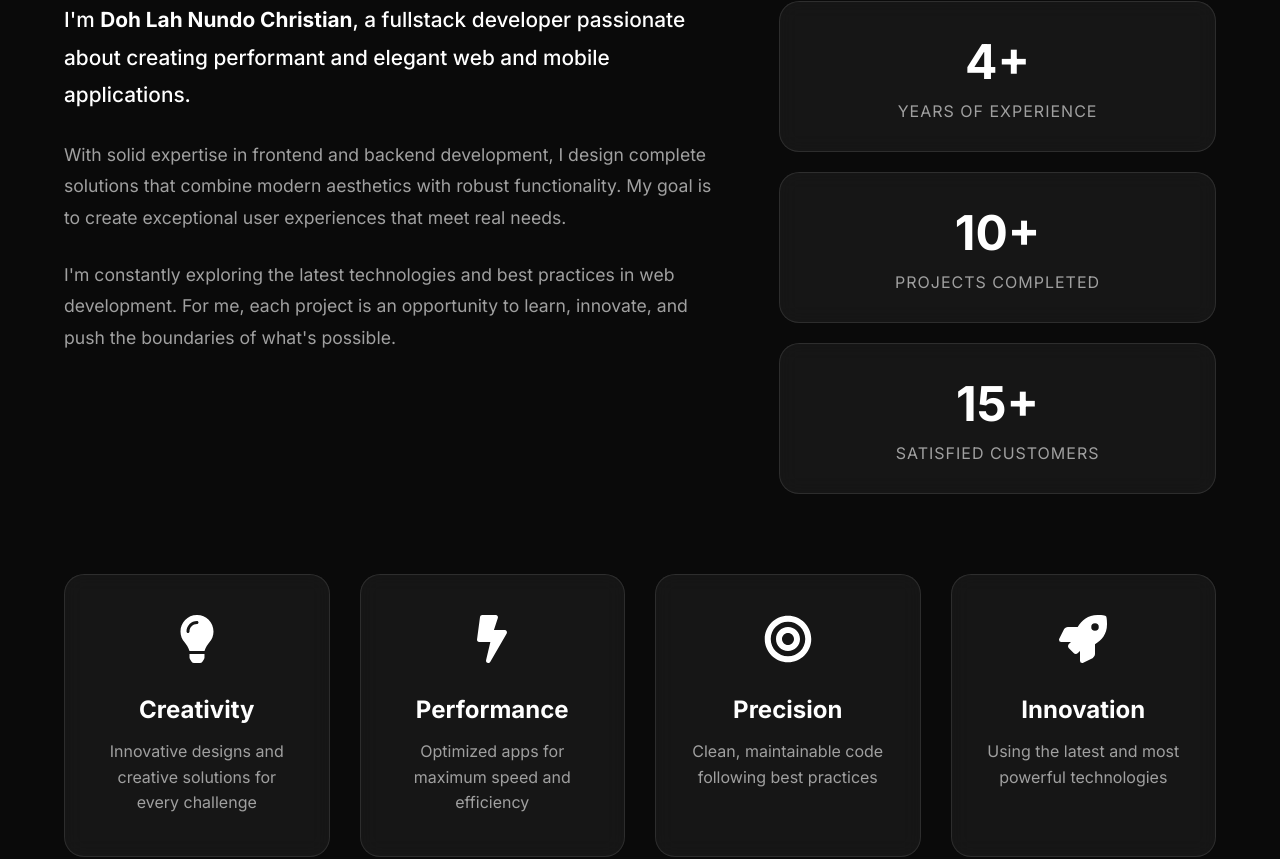
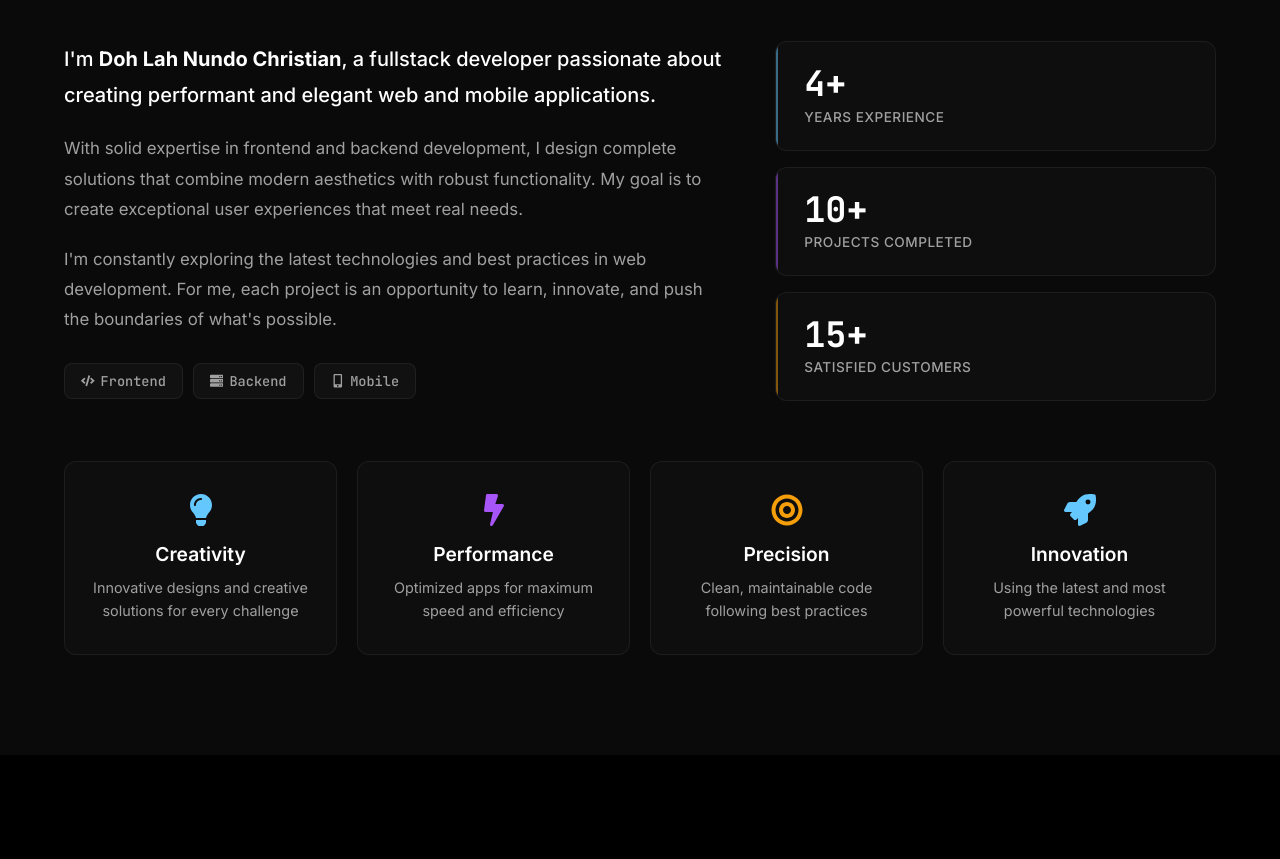
Before and after one commit to christiandoh/portfolio, a React (Create React App) app: page / in a window 1280 px wide. Shown: the part 1019-1878 px from the top of the page. Built offline with nearby package versions, Linux system fonts and the light colour scheme; the HTML template or start-up script is replaced by a standard one.

Commit message:
feat: redesign about section with tech-company style

```diff
--- a/src/components/About.css
+++ b/src/components/About.css
@@ -8,28 +8,33 @@
   margin: 0 auto;
 }
 
+.about-header {
+  text-align: center;
+  margin-bottom: 40px;
+}
+
 .about-content {
   display: grid;
   grid-template-columns: 1.5fr 1fr;
-  gap: 60px;
-  margin-bottom: 80px;
+  gap: 50px;
+  margin-bottom: 60px;
   align-items: start;
 }
 
 .about-text {
   display: flex;
   flex-direction: column;
-  gap: 25px;
+  gap: 20px;
 }
 
 .about-text p {
-  font-size: 1.1rem;
+  font-size: 1.05rem;
   line-height: 1.8;
   color: var(--text-secondary);
 }
 
 .about-intro {
-  font-size: 1.3rem !important;
+  font-size: 1.25rem !important;
   color: var(--text-primary) !important;
   font-weight: 500;
 }
@@ -39,67 +44,120 @@
   font-weight: 700;
 }
 
+.tech-pills {
+  display: flex;
+  gap: 10px;
+  flex-wrap: wrap;
+  margin-top: 8px;
+}
+
+.tech-pill {
+  display: inline-flex;
+  align-items: center;
+  gap: 6px;
+  padding: 8px 16px;
+  background: rgba(255, 255, 255, 0.03);
+  border: 1px solid rgba(255, 255, 255, 0.06);
+  border-radius: 8px;
+  font-size: 0.85rem;
+  font-weight: 500;
+  color: var(--text-secondary);
+  font-family: var(--font-mono);
+  transition: border-color 0.2s ease, color 0.2s ease, background 0.2s ease;
+}
+
+.tech-pill:hover {
+  border-color: rgba(255, 255, 255, 0.12);
+  color: var(--text-primary);
+  background: rgba(255, 255, 255, 0.05);
+}
+
+/* Stats */
 .about-stats {
   display: flex;
   flex-direction: column;
+  gap: 16px;
+}
+
+.stat-card {
+  position: relative;
+  padding: 24px 28px;
+  background: rgba(255, 255, 255, 0.02);
+  border: 1px solid rgba(255, 255, 255, 0.06);
+  border-radius: 12px;
+  overflow: hidden;
+  transition: border-color 0.25s ease;
+}
+
+.stat-card:hover {
+  border-color: rgba(255, 255, 255, 0.12);
+}
+
+.stat-bar {
+  position: absolute;
+  left: 0;
+  top: 0;
+  bottom: 0;
+  width: 2px;
+  opacity: 0.5;
+}
+
+.stat-value {
+  display: block;
+  font-size: 2.2rem;
+  font-weight: 700;
+  color: var(--text-primary);
+  margin-bottom: 4px;
+  font-family: var(--font-mono);
+  line-height: 1;
+}
+
+.stat-label {
+  font-size: 0.85rem;
+  color: var(--text-secondary);
+  text-transform: uppercase;
+  letter-spacing: 0.5px;
+  font-weight: 500;
+}
+
+/* Features */
+.about-features {
+  display: grid;
+  grid-template-columns: repeat(auto-fit, minmax(240px, 1fr));
   gap: 20px;
 }
 
-.stat-card {
-  padding: 30px;
+.feature-card {
+  padding: 32px 28px;
+  background: rgba(255, 255, 255, 0.02);
+  border: 1px solid rgba(255, 255, 255, 0.06);
+  border-radius: 12px;
   text-align: center;
-  transition: all 0.3s ease;
-}
-
-.stat-card:hover {
-  transform: translateX(10px);
-  border-color: rgba(255, 255, 255, 0.3);
-}
-
-.stat-number {
-  font-size: 3rem;
-  font-weight: 700;
-  color: var(--accent);
-  margin-bottom: 10px;
-}
-
-.stat-label {
-  font-size: 1rem;
-  color: var(--text-secondary);
-  text-transform: uppercase;
-  letter-spacing: 1px;
-}
-
-.about-features {
-  display: grid;
-  grid-template-columns: repeat(auto-fit, minmax(250px, 1fr));
-  gap: 30px;
-}
-
-.feature-card {
-  padding: 40px 30px;
-  text-align: center;
-  transition: all 0.3s ease;
+  transition: border-color 0.25s ease, box-shadow 0.25s ease;
 }
 
 .feature-card:hover {
-  transform: translateY(-10px);
-  border-color: rgba(255, 255, 255, 0.3);
+  border-color: rgba(255, 255, 255, 0.12);
+  box-shadow: 0 8px 32px rgba(0, 0, 0, 0.15);
 }
 
-.feature-icon {
-  font-size: 3rem;
-  margin-bottom: 20px;
+.feature-icon-wrap {
+  font-size: 2rem;
+  margin-bottom: 16px;
+  display: flex;
+  align-items: center;
+  justify-content: center;
 }
 
 .feature-card h3 {
-  font-size: 1.5rem;
-  margin-bottom: 15px;
+  font-size: 1.2rem;
+  font-weight: 600;
+  margin-bottom: 10px;
   color: var(--text-primary);
 }
 
 .feature-card p {
-  font-size: 1rem;
+  font-size: 0.9rem;
   line-height: 1.6;
   color: var(--text-secondary);
 }
@@ -112,11 +170,20 @@
 
   .about-stats {
     flex-direction: row;
-    justify-content: space-between;
+    gap: 14px;
   }
 
   .stat-card {
     flex: 1;
+    padding: 20px;
+  }
+
+  .stat-value {
+    font-size: 1.8rem;
+  }
+
+  .about-features {
+    grid-template-columns: repeat(2, 1fr);
   }
 }
 
@@ -125,12 +192,13 @@
     padding: 60px 4%;
   }
 
-  .about-content {
-    gap: 30px;
+  .about-header {
+    margin-bottom: 30px;
   }
 
-  .about-stats {
-    flex-direction: column;
+  .about-content {
+    gap: 28px;
+    margin-bottom: 40px;
   }
 
   .about-text p {
@@ -141,19 +209,51 @@
     font-size: 1.1rem !important;
   }
 
-  .stat-number {
-    font-size: 2.2rem;
+  .about-stats {
+    flex-direction: column;
+    gap: 12px;
+  }
+
+  .stat-card {
+    padding: 18px 20px;
+  }
+
+  .stat-value {
+    font-size: 1.6rem;
+  }
+
+  .stat-label {
+    font-size: 0.8rem;
+  }
+
+  .tech-pills {
+    gap: 8px;
+  }
+
+  .tech-pill {
+    padding: 6px 12px;
+    font-size: 0.8rem;
+  }
+
+  .about-features {
+    grid-template-columns: 1fr;
+    gap: 14px;
   }
 
   .feature-card {
-    padding: 25px 15px;
+    padding: 24px 20px;
+  }
+
+  .feature-icon-wrap {
+    font-size: 1.6rem;
+    margin-bottom: 12px;
   }
 
   .feature-card h3 {
-    font-size: 1.2rem;
+    font-size: 1.05rem;
   }
 
-  .feature-icon {
-    font-size: 2.5rem;
+  .feature-card p {
+    font-size: 0.85rem;
   }
 }
--- a/src/components/About.js
+++ b/src/components/About.js
@@ -1,7 +1,10 @@
 import React from 'react';
 import { motion } from 'framer-motion';
 import { useInView } from 'react-intersection-observer';
-import { FaLightbulb, FaBolt, FaBullseye, FaRocket } from 'react-icons/fa';
+import {
+  FaLightbulb, FaBolt, FaBullseye, FaRocket,
+  FaCode, FaServer, FaMobileAlt,
+} from 'react-icons/fa';
 import './About.css';
 
 const About = () => {
@@ -10,122 +13,134 @@ const About = () => {
     threshold: 0.2,
   });
 
-  const containerVariants = {
-    hidden: { opacity: 0 },
-    visible: {
-      opacity: 1,
-      transition: {
-        staggerChildren: 0.2,
-      },
-    },
-  };
+  const stats = [
+    { value: '4+', label: 'Years Experience', accent: '#64c8ff' },
+    { value: '10+', label: 'Projects Completed', accent: '#a855f7' },
+    { value: '15+', label: 'Satisfied Customers', accent: '#f59e0b' },
+  ];
 
-  const itemVariants = {
-    hidden: { opacity: 0, y: 50 },
-    visible: {
-      opacity: 1,
-      y: 0,
-      transition: { duration: 0.6 },
-    },
-  };
+  const features = [
+    { icon: <FaLightbulb />, title: 'Creativity', desc: 'Innovative designs and creative solutions for every challenge', accent: '#64c8ff' },
+    { icon: <FaBolt />, title: 'Performance', desc: 'Optimized apps for maximum speed and efficiency', accent: '#a855f7' },
+    { icon: <FaBullseye />, title: 'Precision', desc: 'Clean, maintainable code following best practices', accent: '#f59e0b' },
+    { icon: <FaRocket />, title: 'Innovation', desc: 'Using the latest and most powerful technologies', accent: '#64c8ff' },
+  ];
 
   return (
     <section id="about" className="about" ref={ref}>
+      <div className="about-container">
+        <div className="about-header">
           <motion.div
-        className="about-container"
-        variants={containerVariants}
-        initial="hidden"
-        animate={inView ? "visible" : "hidden"}
+            className="section-label"
+            initial={{ opacity: 0, x: -20 }}
+            animate={inView ? { opacity: 1, x: 0 } : {}}
+            transition={{ duration: 0.5 }}
           >
-        <motion.h2 className="section-title" variants={itemVariants}>
+            <span className="label-bracket">{'<'}</span>
+            <span className="label-text">about</span>
+            <span className="label-bracket">{'/>'}</span>
+          </motion.div>
+
+          <motion.h2
+            className="section-title"
+            initial={{ opacity: 0, y: 30 }}
+            animate={inView ? { opacity: 1, y: 0 } : {}}
+            transition={{ duration: 0.5, delay: 0.1 }}
+          >
             About Me
           </motion.h2>
+        </div>
 
         <div className="about-content">
-          <motion.div className="about-text" variants={itemVariants}>
+          <motion.div
+            className="about-text"
+            initial={{ opacity: 0, y: 30 }}
+            animate={inView ? { opacity: 1, y: 0 } : {}}
+            transition={{ duration: 0.5, delay: 0.2 }}
+          >
             <p className="about-intro">
-              I'm <span className="highlight">Doh Lah Nundo Christian</span>, a fullstack developer passionate
-              about creating performant and elegant web and mobile applications.
+              I'm <span className="highlight">Doh Lah Nundo Christian</span>,
+              a fullstack developer passionate about creating performant
+              and elegant web and mobile applications.
             </p>
 
             <p>
-              With solid expertise in frontend and backend development, I design complete solutions
-              that combine modern aesthetics with robust functionality. My goal is to
-              create exceptional user experiences that meet real needs.
+              With solid expertise in frontend and backend development,
+              I design complete solutions that combine modern aesthetics
+              with robust functionality. My goal is to create exceptional
+              user experiences that meet real needs.
             </p>
 
             <p>
-              I'm constantly exploring the latest technologies and best practices in
-              web development. For me, each project is an opportunity to learn, innovate, and
-              push the boundaries of what's possible.
+              I'm constantly exploring the latest technologies and best
+              practices in web development. For me, each project is an
+              opportunity to learn, innovate, and push the boundaries
+              of what's possible.
             </p>
+
+            <div className="tech-pills">
+              <span className="tech-pill"><FaCode /> Frontend</span>
+              <span className="tech-pill"><FaServer /> Backend</span>
+              <span className="tech-pill"><FaMobileAlt /> Mobile</span>
+            </div>
           </motion.div>
 
-          <motion.div className="about-stats" variants={itemVariants}>
-            <div className="stat-card glass">
           <motion.div
-                className="stat-number"
-                initial={{ opacity: 0, scale: 0 }}
+            className="about-stats"
+            initial={{ opacity: 0, y: 30 }}
+            animate={inView ? { opacity: 1, y: 0 } : {}}
+            transition={{ duration: 0.5, delay: 0.3 }}
+          >
+            {stats.map((stat, index) => (
+              <motion.div
+                key={stat.label}
+                className="stat-card"
+                initial={{ opacity: 0, x: 20 }}
+                animate={inView ? { opacity: 1, x: 0 } : {}}
+                transition={{ duration: 0.4, delay: 0.4 + index * 0.1 }}
+                whileHover={{ x: 8 }}
+                style={{ '--stat-accent': stat.accent }}
+              >
+                <motion.span
+                  className="stat-value"
+                  initial={{ opacity: 0, scale: 0.5 }}
                   animate={inView ? { opacity: 1, scale: 1 } : {}}
-                transition={{ duration: 0.5, delay: 0.5 }}
+                  transition={{ duration: 0.5, delay: 0.6 + index * 0.1, type: 'spring', stiffness: 200 }}
                 >
-                <span className="counter">4+</span>
+                  {stat.value}
+                </motion.span>
+                <span className="stat-label">{stat.label}</span>
+                <div className="stat-bar" style={{ background: stat.accent }} />
               </motion.div>
-              <div className="stat-label">Years of Experience</div>
-            </div>
-
-            <div className="stat-card glass">
-              <motion.div
-                className="stat-number"
-                initial={{ opacity: 0, scale: 0 }}
-                animate={inView ? { opacity: 1, scale: 1 } : {}}
-                transition={{ duration: 0.5, delay: 0.7 }}
-              >
-                <span className="counter">10+</span>
-              </motion.div>
-              <div className="stat-label">Projects Completed</div>
-            </div>
-
-            <div className="stat-card glass">
-              <motion.div
-                className="stat-number"
-                initial={{ opacity: 0, scale: 0 }}
-                animate={inView ? { opacity: 1, scale: 1 } : {}}
-                transition={{ duration: 0.5, delay: 0.9 }}
-              >
-                <span className="counter">15+</span>
-              </motion.div>
-              <div className="stat-label">Satisfied Customers</div>
-            </div>
+            ))}
           </motion.div>
         </div>
 
-        <motion.div className="about-features" variants={itemVariants}>
-          <div className="feature-card glass">
-            <div className="feature-icon"><FaLightbulb /></div>
-            <h3>Creativity</h3>
-            <p>Innovative designs and creative solutions for every challenge</p>
+        <motion.div
+          className="about-features"
+          initial={{ opacity: 0, y: 30 }}
+          animate={inView ? { opacity: 1, y: 0 } : {}}
+          transition={{ duration: 0.5, delay: 0.5 }}
+        >
+          {features.map((feat, index) => (
+            <motion.div
+              key={feat.title}
+              className="feature-card"
+              initial={{ opacity: 0, y: 20 }}
+              animate={inView ? { opacity: 1, y: 0 } : {}}
+              transition={{ duration: 0.4, delay: 0.6 + index * 0.1 }}
+              whileHover={{ y: -6 }}
+              style={{ '--feat-accent': feat.accent }}
+            >
+              <div className="feature-icon-wrap" style={{ color: feat.accent }}>
+                {feat.icon}
               </div>
-
-          <div className="feature-card glass">
-            <div className="feature-icon"><FaBolt /></div>
-            <h3>Performance</h3>
-            <p>Optimized apps for maximum speed and efficiency</p>
+              <h3>{feat.title}</h3>
+              <p>{feat.desc}</p>
+            </motion.div>
+          ))}
+        </motion.div>
       </div>
-
-          <div className="feature-card glass">
-            <div className="feature-icon"><FaBullseye /></div>
-            <h3>Precision</h3>
-            <p>Clean, maintainable code following best practices</p>
-          </div>
-
-          <div className="feature-card glass">
-            <div className="feature-icon"><FaRocket /></div>
-            <h3>Innovation</h3>
-            <p>Using the latest and most powerful technologies</p>
-          </div>
-        </motion.div>
-      </motion.div>
     </section>
   );
 };
```
Lines whose indentation alone changed are shown as unchanged.
